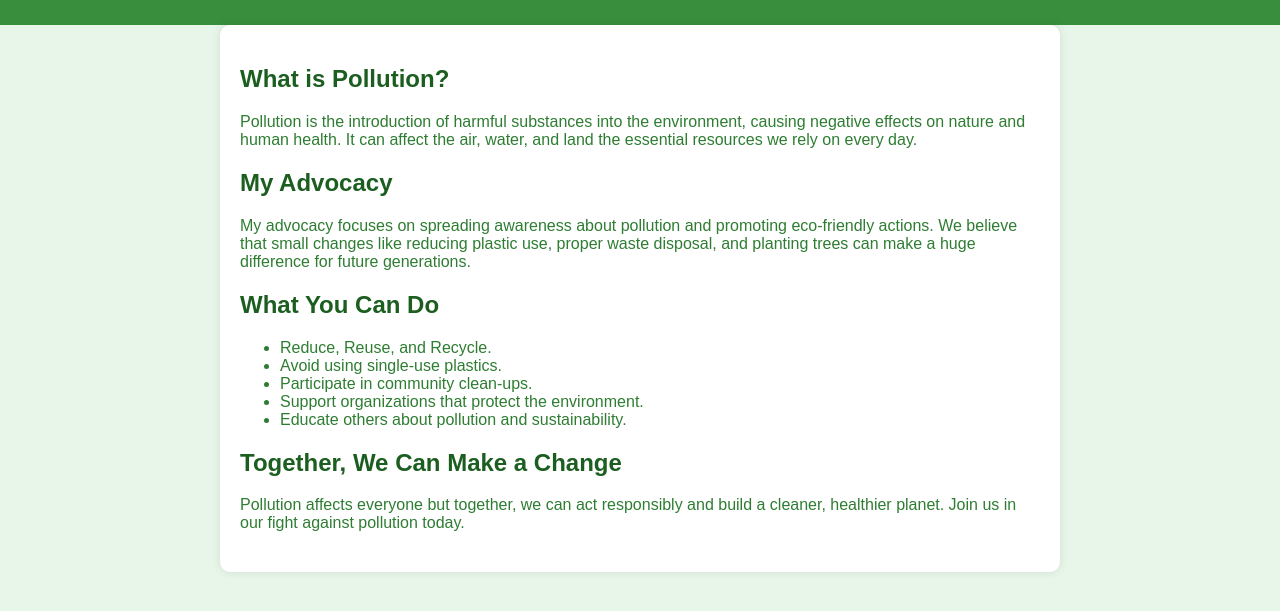
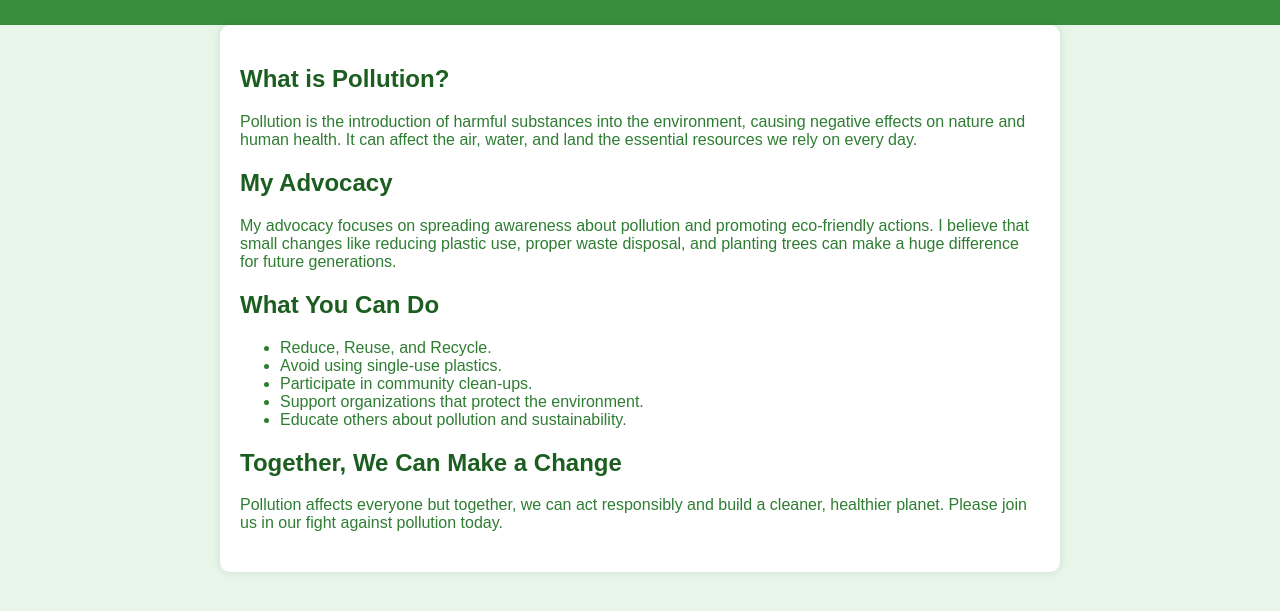
Before and after one commit to kurono019/gammad_advocacy, a plain HTML site: page index.html in a window 1280 px wide. Shown: the part 103-714 px from the top of the page. Drawn offline with Linux system fonts and the light colour scheme.

Commit message:
Update advocacy text for clarity and engagement

```diff
--- a/index.html
+++ b/index.html
@@ -66,7 +66,7 @@
       <h2>My Advocacy</h2>
       <p>
         My advocacy focuses on spreading awareness about pollution and promoting
-        eco-friendly actions. We believe that small changes like reducing plastic use,
+        eco-friendly actions. I believe that small changes like reducing plastic use,
         proper waste disposal, and planting trees can make a huge difference for
         future generations.
       </p>
@@ -87,7 +87,7 @@
       <h2>Together, We Can Make a Change</h2>
       <p>
         Pollution affects everyone but together, we can act responsibly and build
-        a cleaner, healthier planet. Join us in our fight against pollution today.
+        a cleaner, healthier planet. Please join us in our fight against pollution today.
       </p>
     </section>
   </main>
```
